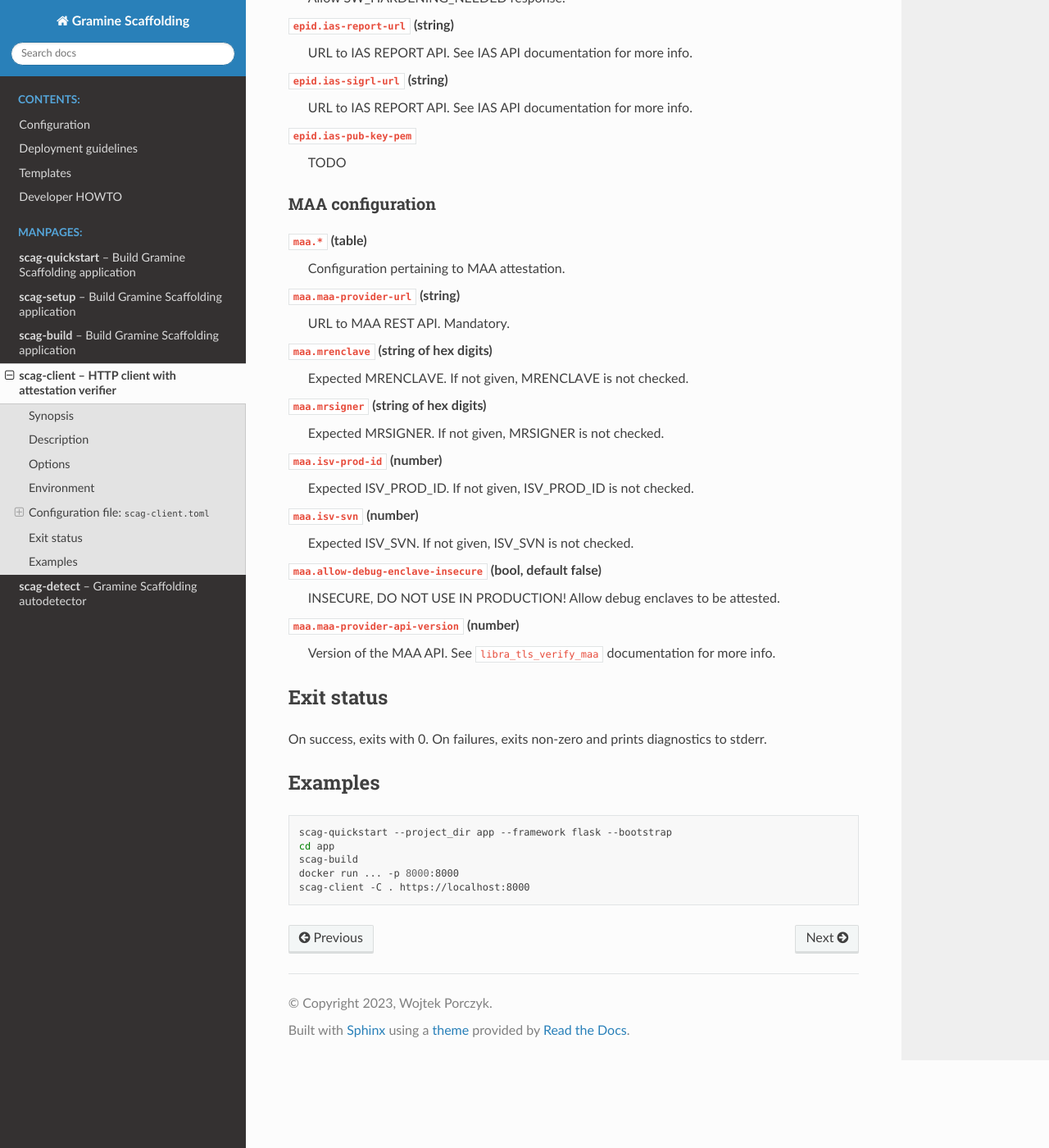
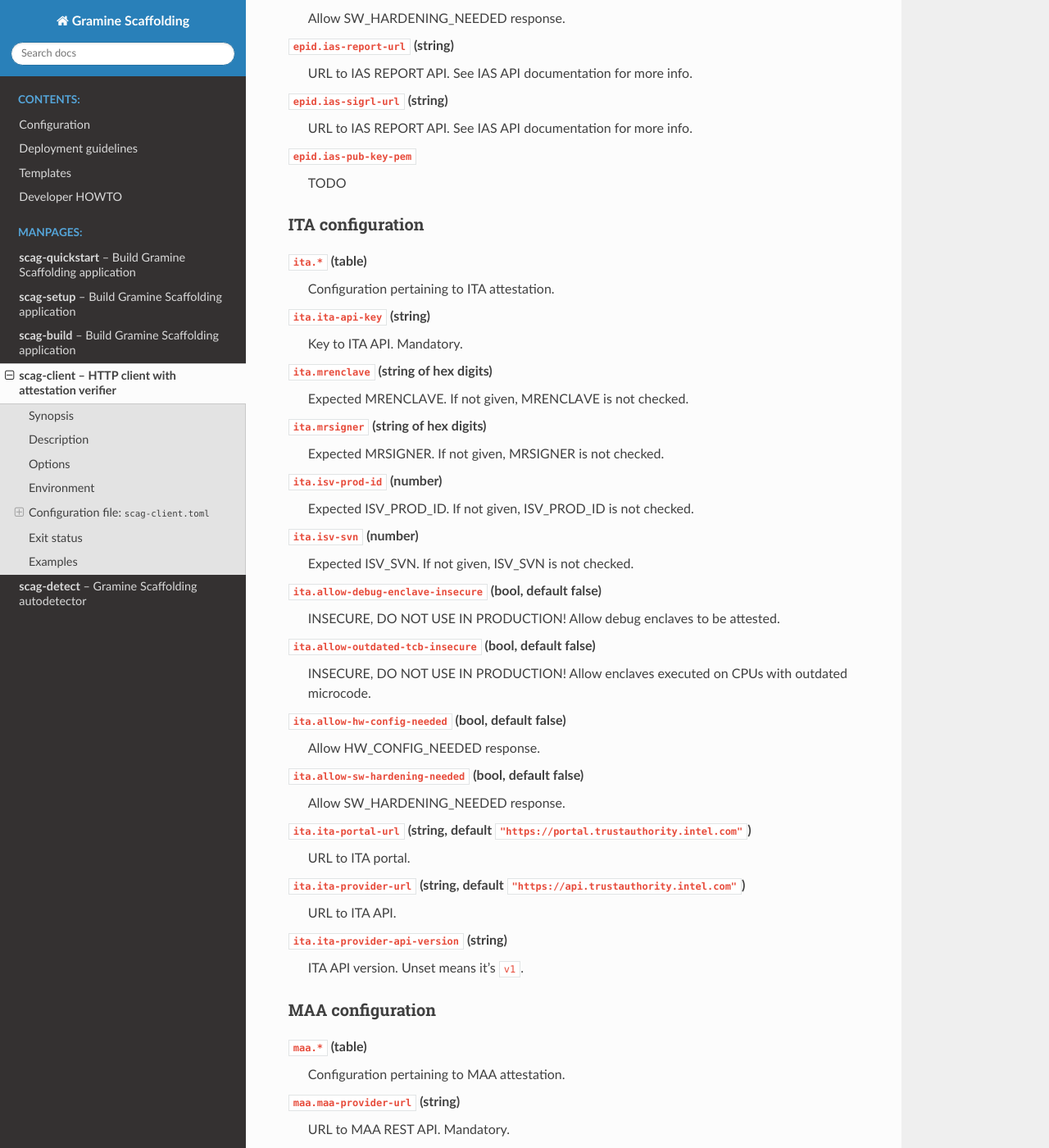
Before and after one commit to gramineproject/gramine-scaffolding, a Sphinx documentation site: the page built from Documentation/manpages/scag-client.rst, in a window 1280 px wide and 1400 px high, scrolled down 3842 px. Shown: the whole window at 82% size. Built offline with Sphinx 7.4.7 and the Read the Docs theme 2.0.0, drawn with Linux system fonts in a browser that asks for light colours; some of the changed text lies outside the part shown.

Commit message:
Add integration for ITA attestation
Signed-off-by: Wojtek Porczyk <woju@invisiblethingslab.com>

```diff
--- a/Documentation/manpages/scag-client.rst
+++ b/Documentation/manpages/scag-client.rst
@@ -92,7 +92,7 @@
 
 This file is written by :ref:`scag-build` and read in :ref:`scag-client`. It
 contains default values that configure the attestation environment, like
-type of attestation (DCAP, EPID, or MAA), expected MRENCLAVE and other
+type of attestation (DCAP, EPID, ITA or MAA), expected MRENCLAVE and other
 options.
 
 The file is searched in three locations, in following order:
@@ -113,6 +113,7 @@
 
     - ``DCAP``
     - ``EPID``
+    - ``ITA``
     - ``MAA``.
 
 DCAP configuration
@@ -122,10 +123,10 @@
     Configuration pertaining to DCAP attestation.
 
 ``dcap.mrenclave`` (string of hex digits)
-    Expected MRENCLAVE. If not given, MRENCLAVE is not checked.,
+    Expected MRENCLAVE. If not given, MRENCLAVE is not checked.
 
 ``dcap.mrsigner`` (string of hex digits)
-    Expected MRSIGNER. If not given, MRSIGNER is not checked.,
+    Expected MRSIGNER. If not given, MRSIGNER is not checked.
 
 ``dcap.isv-prod-id`` (number)
     Expected ISV_PROD_ID. If not given, ISV_PROD_ID is not checked.
@@ -156,10 +157,10 @@
     Key to IAS REST API. Mandatory.
 
 ``epid.mrenclave`` (string of hex digits)
-    Expected MRENCLAVE. If not given, MRENCLAVE is not checked.,
+    Expected MRENCLAVE. If not given, MRENCLAVE is not checked.
 
 ``epid.mrsigner`` (string of hex digits)
-    Expected MRSIGNER. If not given, MRSIGNER is not checked.,
+    Expected MRSIGNER. If not given, MRSIGNER is not checked.
 
 ``epid.isv-prod-id`` (number)
     Expected ISV_PROD_ID. If not given, ISV_PROD_ID is not checked.
@@ -188,6 +189,49 @@
 
 ``epid.ias-pub-key-pem``
     TODO
+
+ITA configuration
+-----------------
+
+``ita.*`` (table)
+    Configuration pertaining to ITA attestation.
+
+``ita.ita-api-key`` (string)
+    Key to ITA API. Mandatory.
+
+``ita.mrenclave`` (string of hex digits)
+    Expected MRENCLAVE. If not given, MRENCLAVE is not checked.
+
+``ita.mrsigner`` (string of hex digits)
+    Expected MRSIGNER. If not given, MRSIGNER is not checked.
+
+``ita.isv-prod-id`` (number)
+    Expected ISV_PROD_ID. If not given, ISV_PROD_ID is not checked.
+
+``ita.isv-svn`` (number)
+    Expected ISV_SVN. If not given, ISV_SVN is not checked.
+
+``ita.allow-debug-enclave-insecure`` (bool, default false)
+    INSECURE, DO NOT USE IN PRODUCTION! Allow debug enclaves to be attested.
+
+``ita.allow-outdated-tcb-insecure`` (bool, default false)
+    INSECURE, DO NOT USE IN PRODUCTION! Allow enclaves executed on CPUs with
+    outdated microcode.
+
+``ita.allow-hw-config-needed`` (bool, default false)
+    Allow HW_CONFIG_NEEDED response.
+
+``ita.allow-sw-hardening-needed`` (bool, default false)
+    Allow SW_HARDENING_NEEDED response.
+
+``ita.ita-portal-url`` (string, default ``"https://portal.trustauthority.intel.com"``)
+    URL to ITA portal.
+
+``ita.ita-provider-url`` (string, default ``"https://api.trustauthority.intel.com"``)
+    URL to ITA API.
+
+``ita.ita-provider-api-version`` (string)
+    ITA API version. Unset means it's ``v1``.
 
 MAA configuration
 -----------------
```
Also changed, not shown: 2 other files.
